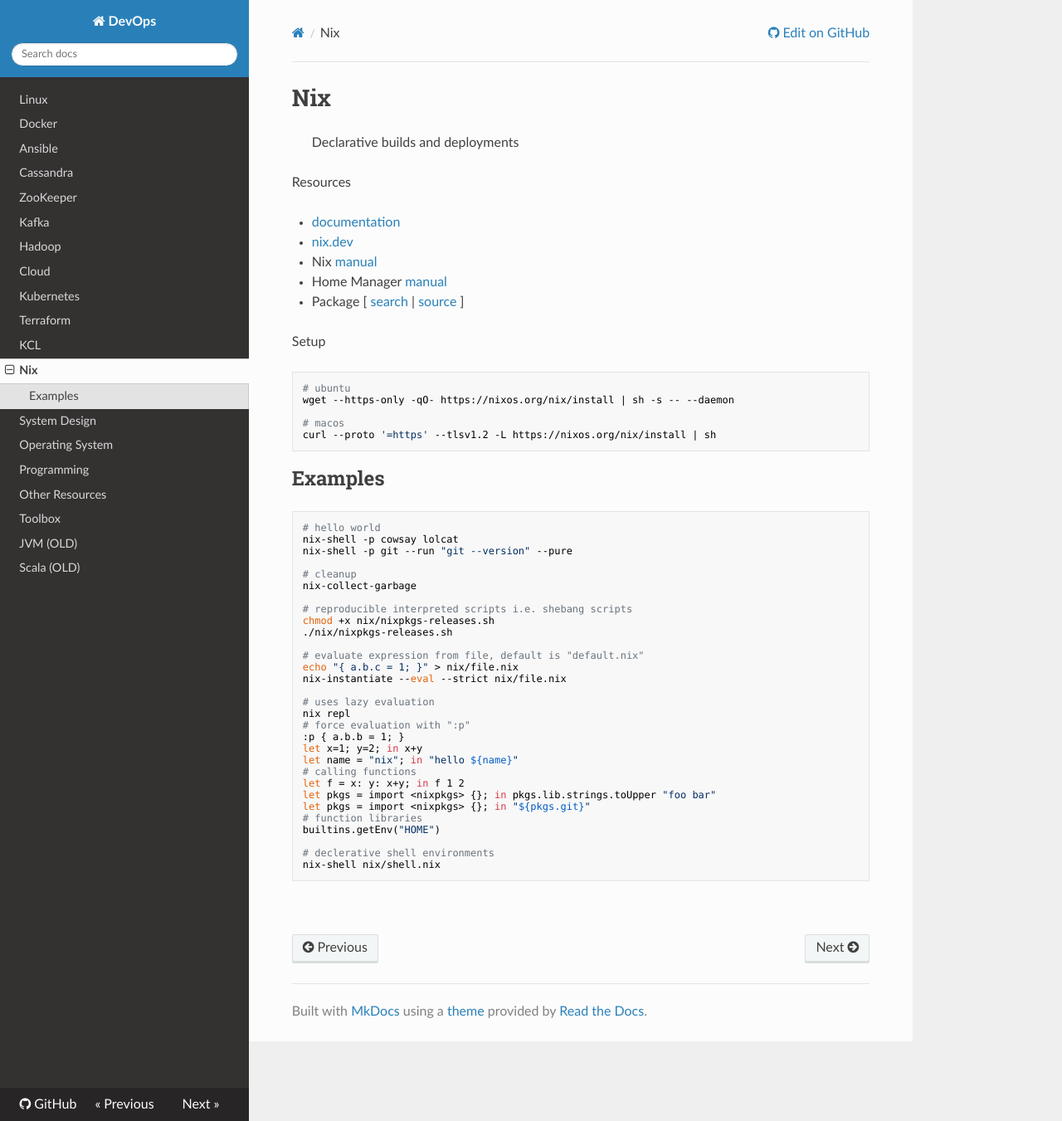
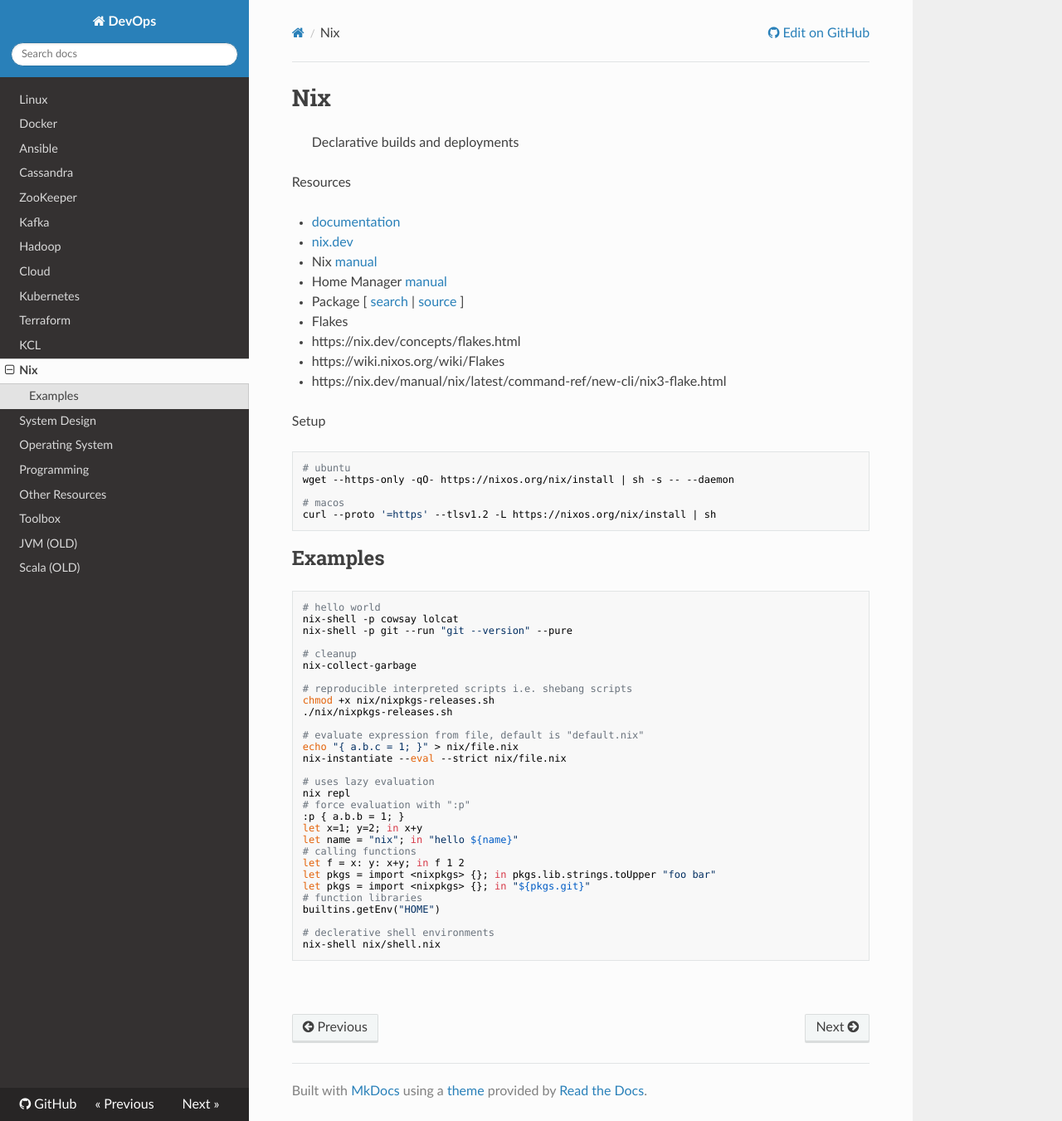
Before and after one commit to niqdev/devops, an MkDocs documentation site: the page built from docs/nix.md, in a window 1280 px wide and 1351 px high. Shown: the whole window at 83% size. Built offline with MkDocs 1.6.1, drawn with Linux system fonts in a browser that asks for light colours; nearby versions of some CDN libraries.

Commit message:
update docs

````diff
--- a/docs/nix.md
+++ b/docs/nix.md
@@ -9,6 +9,10 @@ Resources
 * Nix [manual](https://nixos.org/manual/nix/stable)
 * Home Manager [manual](https://nix-community.github.io/home-manager)
 * Package [ [search](https://search.nixos.org/packages) | [source](https://github.com/NixOS/nixpkgs/tree/master/pkgs) ]
+* Flakes
+  - https://nix.dev/concepts/flakes.html
+  - https://wiki.nixos.org/wiki/Flakes
+  - https://nix.dev/manual/nix/latest/command-ref/new-cli/nix3-flake.html
 
 Setup
 ```bash
````
